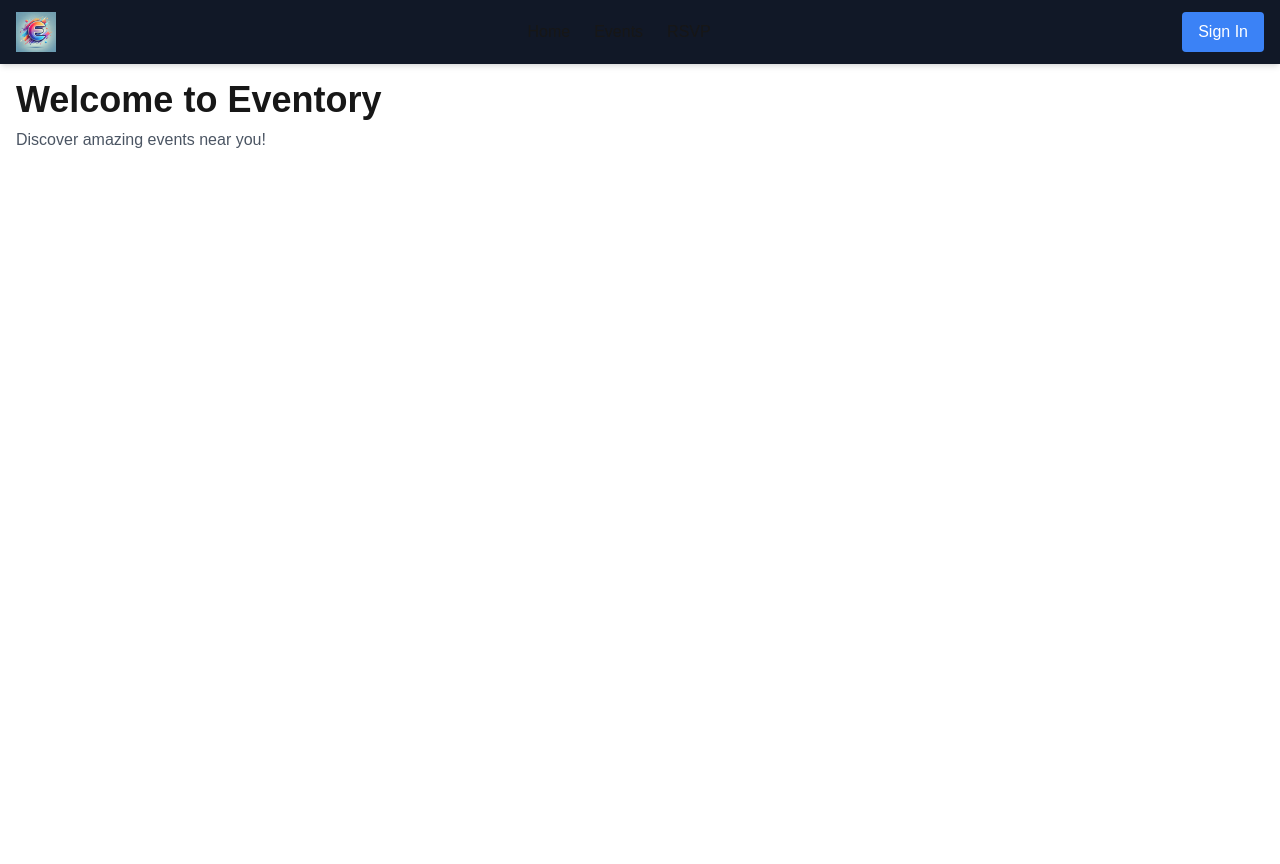
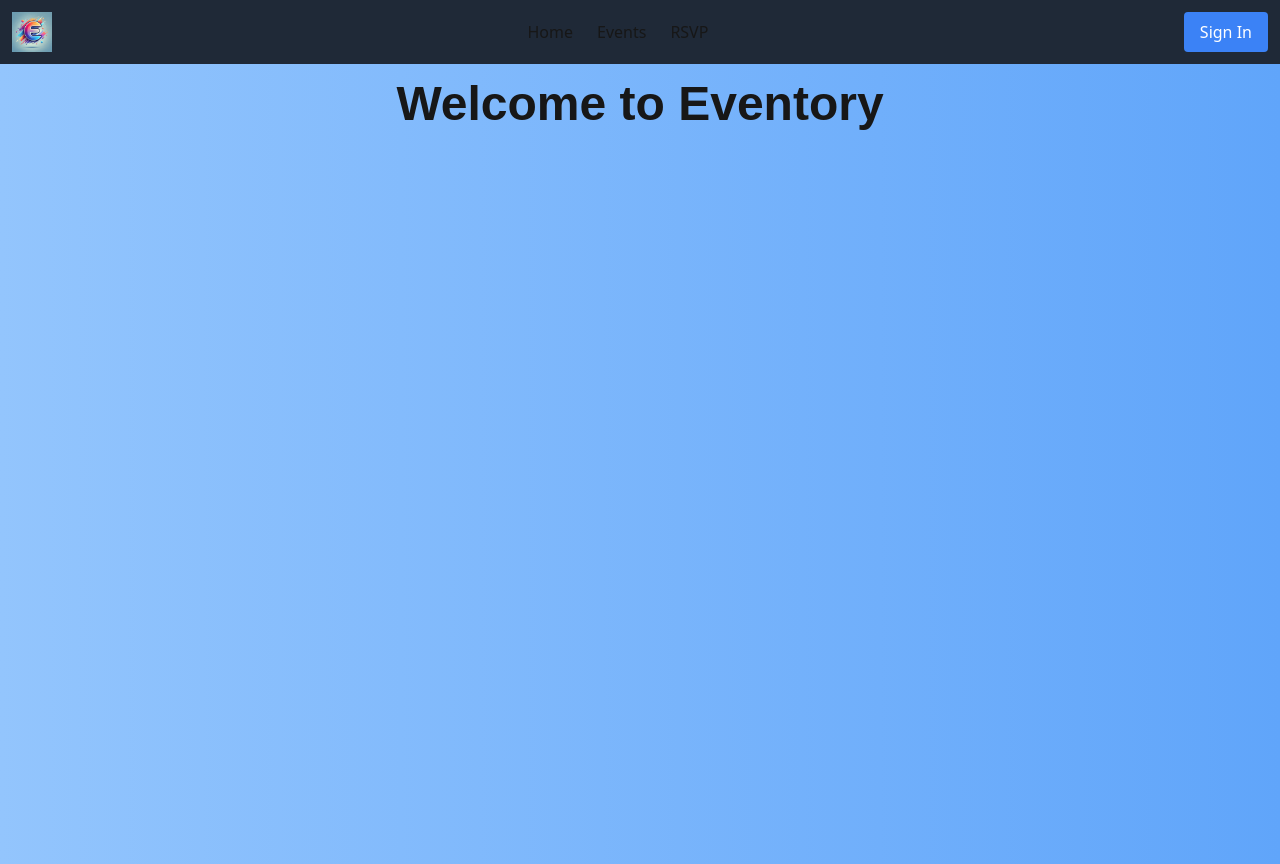
Before and after one commit to t1modo/Eventory, a Next.js app: page / in a window 1280 px wide. Before the commit the page ends 800 px from the top, so only its background shows below. Built offline with nearby package versions, Linux system fonts and the light colour scheme.

Commit message:
Added font styling and linear gradient for background

```diff
--- a/src/app/components/Navbar.jsx
+++ b/src/app/components/Navbar.jsx
@@ -7,8 +7,8 @@ export default function Navbar() {
     const [isMobileMenuOpen, setIsMobileMenuOpen] = useState(false);
 
     return (
-        <nav className="bg-gray-900 shadow-md">
-            <div className="container mx-auto px-4 py-3 flex justify-between items-center">
+        <nav className="bg-gray-800 shadow-md">
+            <div className="w-full pl-3 pr-3 py-3 flex justify-between items-center">
 
                 <div className="flex items-center space-x-2">
                     <Link href="/"><img src="/images/eventory_logo.png" alt="Logo" className="h-10" /></Link>
@@ -17,17 +17,17 @@ export default function Navbar() {
                 {/* Desktop Nav Links */}
                 <ul className="hidden md:flex space-x-6">
                     <li>
-                        <Link href="/" className="hover:text-blue-500">
+                        <Link href="/" className="font-sans hover:text-blue-500">
                             Home
                         </Link>
                     </li>
                     <li>
-                        <Link href="/event-discovery" className="hover:text-blue-500">
+                        <Link href="/event-discovery" className="font-sans hover:text-blue-500">
                             Events
                         </Link>
                     </li>
                     <li>
-                        <Link href="/rsvp" className="hover:text-blue-500">
+                        <Link href="/rsvp" className="font-sans hover:text-blue-500">
                             RSVP
                         </Link>
                     </li>
@@ -35,7 +35,7 @@ export default function Navbar() {
 
                 {/* Auth Options */}
                 <div className="hidden md:block">
-                    <button className="text-white bg-blue-500 px-4 py-2 rounded hover:bg-blue-600">
+                    <button className="font-sans text-white bg-blue-500 px-4 py-2 rounded hover:bg-blue-600">
                         Sign In
                     </button>
                 </div>
@@ -82,7 +82,7 @@ export default function Navbar() {
                         </li>
                         <li>
                             <button
-                                className="text-white bg-blue-500 px-4 py-2 rounded hover:bg-blue-600"
+                                className="font-sans text-white bg-blue-500 px-4 py-2 rounded hover:bg-blue-600"
                                 onClick={() => setIsMobileMenuOpen(false)}
                             >
                                 Sign In
--- a/src/app/page.jsx
+++ b/src/app/page.jsx
@@ -1,8 +1,9 @@
 export default function HomePage() {
     return (
-        <div className="container mx-auto p-4">
-            <h1 className="font-inter text-4xl font-bold">Welcome to Eventory</h1>
-            <p className="font-roboto mt-2 text-gray-600">Discover amazing events near you!</p>
+        <div className="h-screen bg-gradient-to-r from-blue-300 to-blue-400 relative">
+            <div className="absolute top-0 left-1/2 transform -translate-x-1/2 mt-4">
+                <h1 className="font-inter text-5xl font-bold">Welcome to Eventory</h1>
+            </div>
         </div>
     );
 }
```
Also changed, not shown: src/app/event-discovery/EventDetails.jsx (added), src/app/event-discovery/EventList.jsx (added), src/app/features/EventDetails.jsx (deleted), src/app/features/event-discovery/EventList.jsx (deleted), src/app/features/rsvp/RSVPForm.jsx (deleted), src/app/features/rsvp/index.jsx (deleted), src/app/rsvp/RSVPForm.jsx (added), src/app/rsvp/index.jsx (added).
